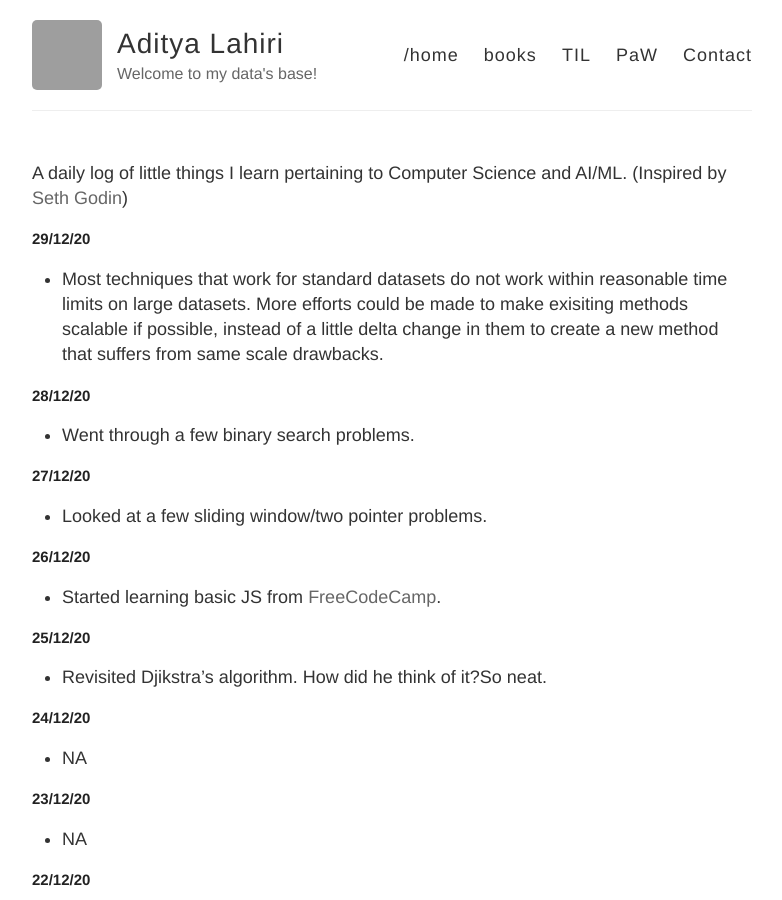
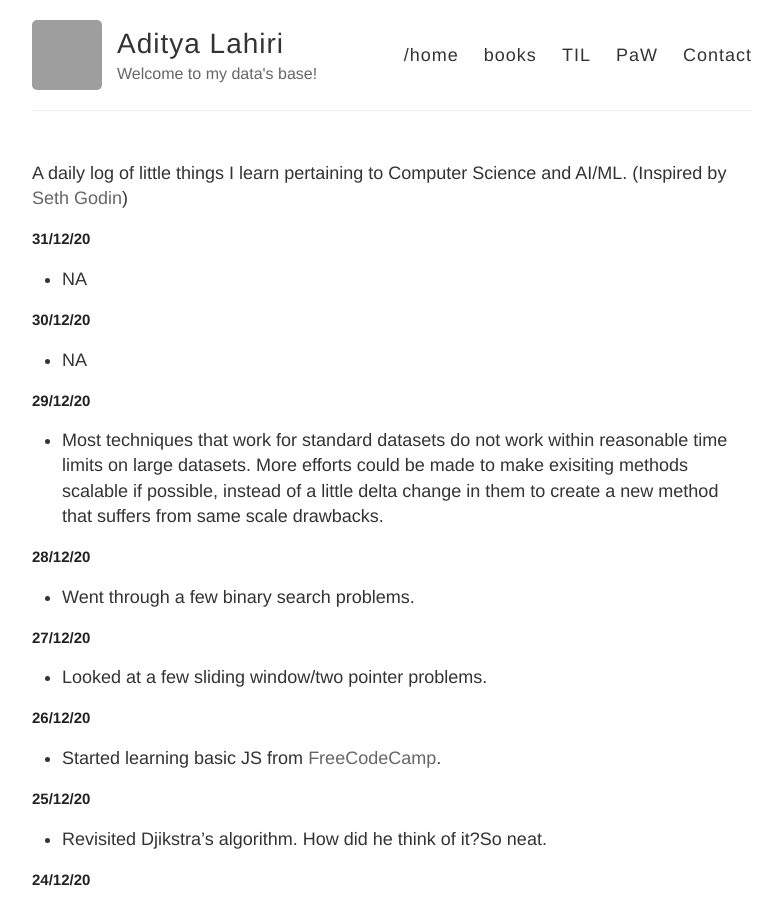
Before and after one commit to adityalahiri/adityalahiri.github.io, a Jekyll site: the page built from TIL.md, in a window 1280 px wide and 900 px high. Shown: the whole window, without its empty margins (248-1030 px from the left). Built offline with Jekyll 4.4.1, drawn with Linux system fonts in a browser that asks for light colours; our own code applies the rules of GitHub Pages for plain Markdown files; grey boxes are pictures that could not be loaded.

Commit message:
Update for 30&31

```diff
--- a/TIL.md
+++ b/TIL.md
@@ -1,5 +1,13 @@
 A daily log of little things I learn pertaining to Computer Science and AI/ML.
 (Inspired by [Seth Godin](https://seths.blog/))
+
+## 31/12/20
+
+* NA
+
+## 30/12/20
+
+* NA
 
 ## 29/12/20
 
```
